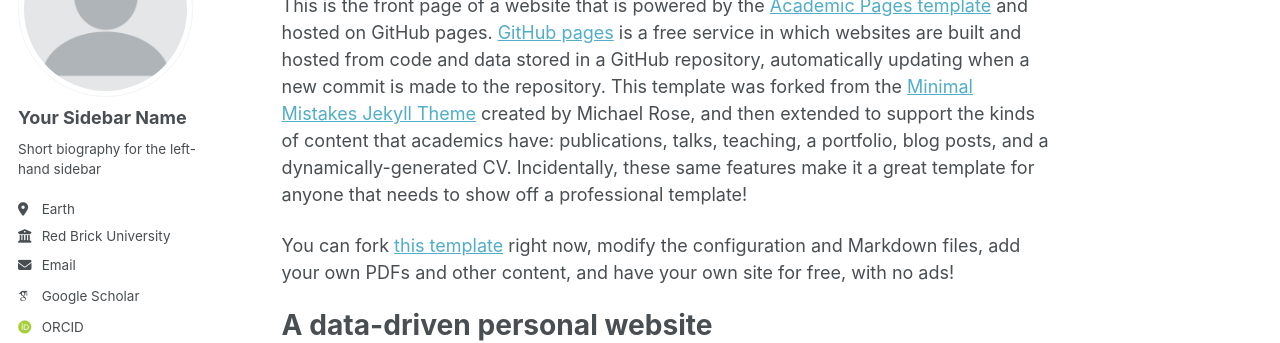
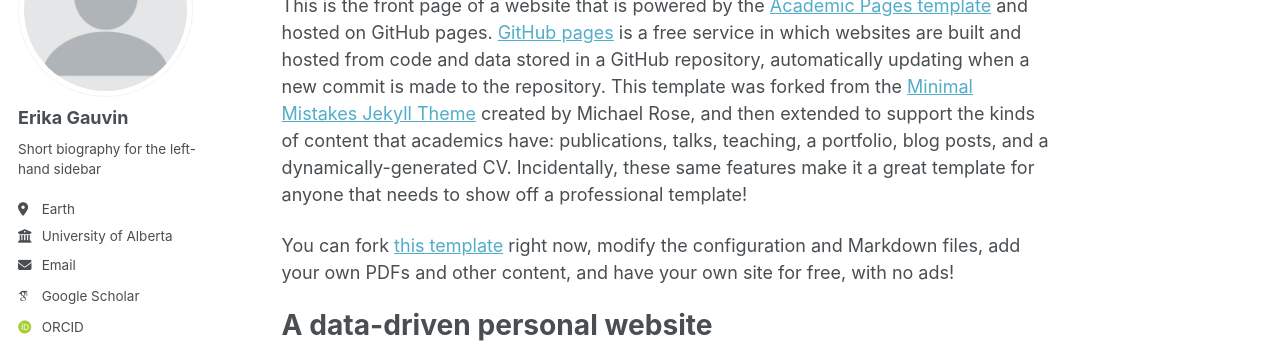
Before and after one commit to ecgauvin/about, a Jekyll site: the page built from _pages/about.md, in a window 1280 px wide. Shown: the part 179-522 px from the top of the page. Built offline with Jekyll 4.4.1, drawn with Linux system fonts in a browser that asks for light colours; some web fonts are replaced; a script bundle is joined from its source files by our own code; library files that are not in the unit come from our copies.

Commit message:
Update _config.yml

```diff
--- a/_config.yml
+++ b/_config.yml
@@ -24,13 +24,13 @@ repository               : "https://academicpages.github.io"
 author:
   # Biographic information
   avatar           : "profile.png"
-  name             : "Your Sidebar Name"
+  name             : "Erika Gauvin"
   pronouns         : # example: "she/her"
   bio              : "Short biography for the left-hand sidebar"
   location         : "Earth"
-  employer         : "Red Brick University"
+  employer         : "University of Alberta"
   uri              : # URL
-  email            : "none@example.org"
+  email            : "ecgauvin@ualberta.ca"
 
   # Academic websites
   academia         : # URL
```
